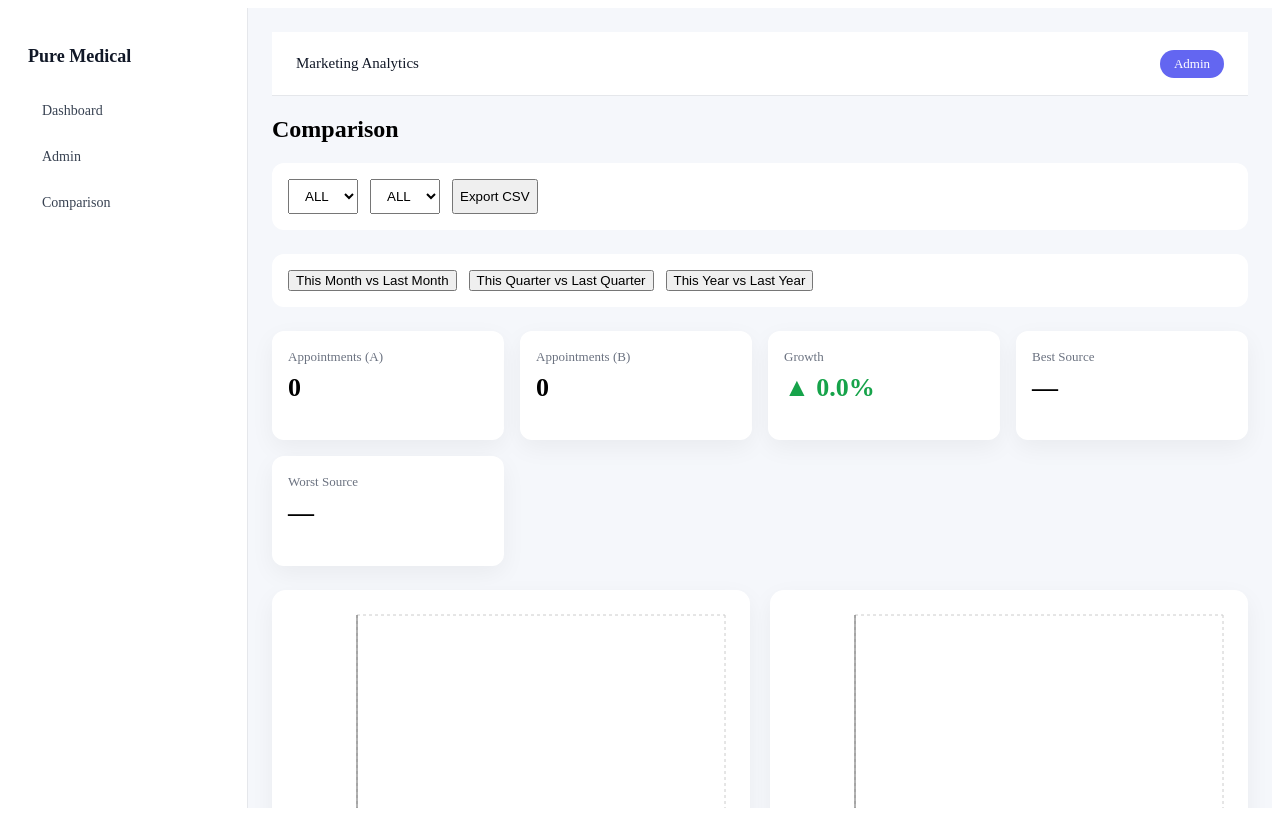
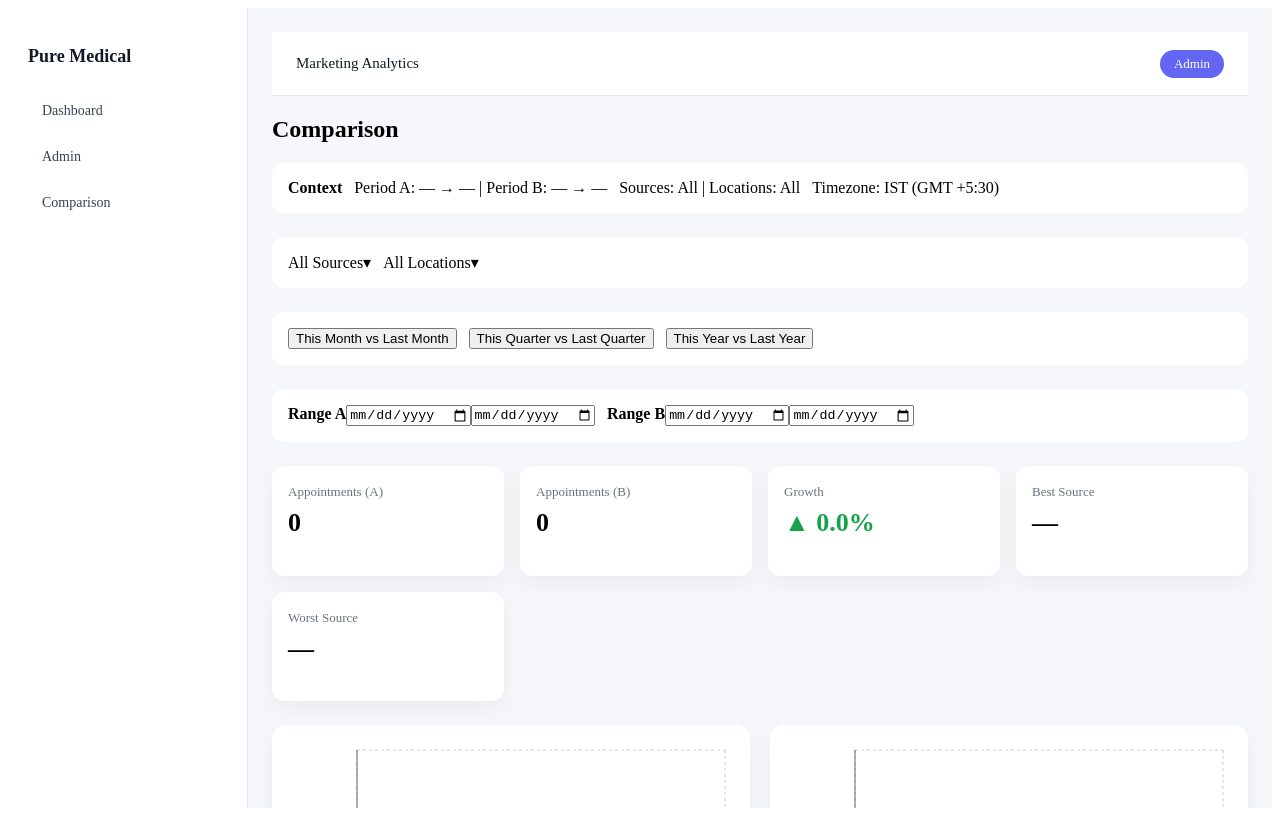
Before and after one commit to prkharpandey01/new_try_dashboard, a React (Vite) app: page /compare in a window 1280 px wide. Built offline with nearby package versions, Linux system fonts and the light colour scheme.

Commit message:
clinet feed back updated

```diff
--- /dev/null
+++ b/src/components/MultiSelect.css
@@ -0,0 +1,40 @@
+.multi-select {
+  position: relative;
+  min-width: 220px;
+}
+
+.multi-select-input {
+  background: #111827;
+  color: white;
+  padding: 10px 12px;
+  border-radius: 8px;
+  cursor: pointer;
+  display: flex;
+  justify-content: space-between;
+  align-items: center;
+}
+
+.multi-select-dropdown {
+  position: absolute;
+  top: 110%;
+  left: 0;
+  width: 100%;
+  background: #020617;
+  border: 1px solid #1f2933;
+  border-radius: 8px;
+  max-height: 240px;
+  overflow-y: auto;
+  z-index: 20;
+}
+
+.multi-select-option {
+  display: flex;
+  gap: 8px;
+  padding: 8px 10px;
+  cursor: pointer;
+  color: #e5e7eb;
+}
+
+.multi-select-option:hover {
+  background: #111827;
+}
--- /dev/null
+++ b/src/components/MultiSelect.tsx
@@ -0,0 +1,73 @@
+import { useState } from "react";
+
+interface MultiSelectProps {
+  label: string;
+  options: string[];
+  selected: string[];
+  onChange: (values: string[]) => void;
+}
+
+export default function MultiSelect({
+  label,
+  options,
+  selected,
+  onChange,
+}: MultiSelectProps) {
+  const [open, setOpen] = useState(false);
+
+  const toggleValue = (value: string) => {
+    if (selected.includes(value)) {
+      onChange(selected.filter((v) => v !== value));
+    } else {
+      onChange([...selected, value]);
+    }
+  };
+
+  const selectAll = () => {
+    if (selected.length === options.length) {
+      onChange([]);
+    } else {
+      onChange(options);
+    }
+  };
+
+  return (
+    <div className="multi-select">
+      <div
+        className="multi-select-input"
+        onClick={() => setOpen(!open)}
+      >
+        <span>
+          {selected.length === 0
+            ? `All ${label}`
+            : `${selected.length} ${label} selected`}
+        </span>
+        <span>▾</span>
+      </div>
+
+      {open && (
+        <div className="multi-select-dropdown">
+          <label className="multi-select-option">
+            <input
+              type="checkbox"
+              checked={selected.length === options.length}
+              onChange={selectAll}
+            />
+            Select All
+          </label>
+
+          {options.map((opt) => (
+            <label key={opt} className="multi-select-option">
+              <input
+                type="checkbox"
+                checked={selected.includes(opt)}
+                onChange={() => toggleValue(opt)}
+              />
+              {opt}
+            </label>
+          ))}
+        </div>
+      )}
+    </div>
+  );
+}
--- a/src/pages/Comparison.tsx
+++ b/src/pages/Comparison.tsx
@@ -3,6 +3,7 @@ import Sidebar from "../layout/Sidebar";
 import Topbar from "../layout/Topbar";
 import KPICard from "../components/KPICard";
 import Charts from "../components/Charts";
+import MultiSelect from "../components/MultiSelect";
 
 interface RecordItem {
   date: string;
@@ -33,17 +34,29 @@ const calculateGrowth = (current: number, previous: number) => {
   return ((current - previous) / previous) * 100;
 };
 
+/* ================= WEEK AGGREGATION ================= */
+const getWeekKey = (dateStr: string) => {
+  const d = new Date(dateStr);
+  const firstDay = new Date(d.getFullYear(), 0, 1);
+  const dayOfYear =
+    (d.getTime() - firstDay.getTime()) / 86400000 + 1;
+  const week = Math.ceil(dayOfYear / 7);
+  return `${d.getFullYear()}-W${week.toString().padStart(2, "0")}`;
+};
+
 export default function Comparison() {
   /* ================= LOAD DATA ================= */
   const [records] = useState<RecordItem[]>(() => {
+    if (typeof window === "undefined") return [];
     const raw = localStorage.getItem(STORAGE_KEY);
     return raw ? JSON.parse(raw) : [];
   });
 
-  /* ================= FILTERS ================= */
-  const [source, setSource] = useState("ALL");
-  const [location, setLocation] = useState("ALL");
+  /* ================= MULTI-SELECT FILTERS ================= */
+  const [selectedSources, setSelectedSources] = useState<string[]>([]);
+  const [selectedLocations, setSelectedLocations] = useState<string[]>([]);
 
+  /* ================= DATE RANGES ================= */
   const [fromA, setFromA] = useState("");
   const [toA, setToA] = useState("");
   const [fromB, setFromB] = useState("");
@@ -78,46 +91,64 @@ export default function Comparison() {
     }
   };
 
-  /* ================= FILTERED DATA (COMPILER SAFE) ================= */
+  /* ================= FILTERED DATA ================= */
   const dataA = useMemo(() => {
     return records.filter((r) => {
-      if (source !== "ALL" && r.source !== source) return false;
-      if (location !== "ALL" && r.location !== location) return false;
+      if (
+        selectedSources.length > 0 &&
+        !selectedSources.includes(r.source)
+      )
+        return false;
+      if (
+        selectedLocations.length > 0 &&
+        !selectedLocations.includes(r.location)
+      )
+        return false;
+
       const d = new Date(r.date);
       if (fromA && d < new Date(fromA)) return false;
       if (toA && d > new Date(toA)) return false;
       return true;
     });
-  }, [records, source, location, fromA, toA]);
+  }, [records, selectedSources, selectedLocations, fromA, toA]);
 
   const dataB = useMemo(() => {
     return records.filter((r) => {
-      if (source !== "ALL" && r.source !== source) return false;
-      if (location !== "ALL" && r.location !== location) return false;
+      if (
+        selectedSources.length > 0 &&
+        !selectedSources.includes(r.source)
+      )
+        return false;
+      if (
+        selectedLocations.length > 0 &&
+        !selectedLocations.includes(r.location)
+      )
+        return false;
+
       const d = new Date(r.date);
       if (fromB && d < new Date(fromB)) return false;
       if (toB && d > new Date(toB)) return false;
       return true;
     });
-  }, [records, source, location, fromB, toB]);
+  }, [records, selectedSources, selectedLocations, fromB, toB]);
 
-  /* ================= SUMMARY ================= */
+  /* ================= SUMMARY (BEST / WORST FIXED) ================= */
   const summarize = (data: RecordItem[]) => {
-    const src: Record<string, number> = {};
-    const loc: Record<string, number> = {};
+    const sourceMap: Record<string, number> = {};
 
     data.forEach((r) => {
-      src[r.source] = (src[r.source] || 0) + 1;
-      loc[r.location] = (loc[r.location] || 0) + 1;
+      sourceMap[r.source] = (sourceMap[r.source] || 0) + 1;
     });
+
+    const sorted = Object.entries(sourceMap).sort(
+      (a, b) => b[1] - a[1]
+    );
 
     return {
       total: data.length,
-      sourceMap: src,
-      locationMap: loc,
-      topSource: Object.entries(src).sort((a, b) => b[1] - a[1])[0]?.[0] || "—",
-      topLocation:
-        Object.entries(loc).sort((a, b) => b[1] - a[1])[0]?.[0] || "—",
+      bestSource: sorted[0]?.[0] || "—",
+      worstSource: sorted[sorted.length - 1]?.[0] || "—",
+      sourceMap,
     };
   };
 
@@ -126,54 +157,22 @@ export default function Comparison() {
 
   const growth = calculateGrowth(summaryA.total, summaryB.total);
 
-  /* ================= SOURCE DELTA ================= */
-  const sourceDelta = useMemo(() => {
-    const allSources = new Set([
-      ...Object.keys(summaryA.sourceMap),
-      ...Object.keys(summaryB.sourceMap),
-    ]);
-
-    const deltas = Array.from(allSources).map((s) => ({
-      source: s,
-      delta:
-        (summaryA.sourceMap[s] || 0) - (summaryB.sourceMap[s] || 0),
-    }));
-
-    const best = deltas.sort((a, b) => b.delta - a.delta)[0];
-    const worst = deltas.sort((a, b) => a.delta - b.delta)[0];
-
-    return { best, worst };
-  }, [summaryA, summaryB]);
-
-  /* ================= CHART ================= */
-  const buildDailyChart = (data: RecordItem[]) => {
+  /* ================= WEEKLY CHART ================= */
+  const buildWeeklyChart = (data: RecordItem[]) => {
     const map: Record<string, number> = {};
     data.forEach((r) => {
-      map[r.date] = (map[r.date] || 0) + 1;
+      const key = getWeekKey(r.date);
+      map[key] = (map[key] || 0) + 1;
     });
-    return Object.entries(map).map(([date, value]) => ({ date, value }));
+    return Object.entries(map).map(([name, value]) => ({
+      date: name,
+      value,
+    }));
   };
 
-  /* ================= EXPORT ================= */
-  const exportCSV = () => {
-    const rows = [
-      ["Range", "Date", "Source", "Location"],
-      ...dataA.map((r) => ["A", r.date, r.source, r.location]),
-      ...dataB.map((r) => ["B", r.date, r.source, r.location]),
-    ];
-
-    const csv = rows.map((r) => r.join(",")).join("\n");
-    const blob = new Blob([csv], { type: "text/csv" });
-    const url = URL.createObjectURL(blob);
-
-    const a = document.createElement("a");
-    a.href = url;
-    a.download = "comparison.csv";
-    a.click();
-  };
-
-  const sources = ["ALL", ...new Set(records.map((r) => r.source))];
-  const locations = ["ALL", ...new Set(records.map((r) => r.location))];
+  /* ================= OPTIONS ================= */
+  const sourceOptions = [...new Set(records.map((r) => r.source))];
+  const locationOptions = [...new Set(records.map((r) => r.location))];
 
   return (
     <div className="app-layout">
@@ -183,22 +182,67 @@ export default function Comparison() {
 
         <h2>Comparison</h2>
 
+        {/* CONTEXT CARD */}
+        <div className="filters-card">
+          <strong>Context</strong>
+          <div>
+            Period A: {fromA || "—"} → {toA || "—"} | Period B:{" "}
+            {fromB || "—"} → {toB || "—"}
+          </div>
+          <div>
+            Sources:{" "}
+            {selectedSources.length > 0
+              ? selectedSources.join(", ")
+              : "All"}{" "}
+            | Locations:{" "}
+            {selectedLocations.length > 0
+              ? selectedLocations.join(", ")
+              : "All"}
+          </div>
+          <div>Timezone: IST (GMT +5:30)</div>
+        </div>
+
         {/* FILTERS */}
         <div className="filters-card">
-          <select value={source} onChange={(e) => setSource(e.target.value)}>
-            {sources.map((s) => <option key={s}>{s}</option>)}
-          </select>
-          <select value={location} onChange={(e) => setLocation(e.target.value)}>
-            {locations.map((l) => <option key={l}>{l}</option>)}
-          </select>
-          <button onClick={exportCSV}>Export CSV</button>
+          <MultiSelect
+            label="Sources"
+            options={sourceOptions}
+            selected={selectedSources}
+            onChange={setSelectedSources}
+          />
+          <MultiSelect
+            label="Locations"
+            options={locationOptions}
+            selected={selectedLocations}
+            onChange={setSelectedLocations}
+          />
         </div>
 
         {/* PRESETS */}
         <div className="filters-card">
-          <button onClick={() => applyPreset("MONTH")}>This Month vs Last Month</button>
-          <button onClick={() => applyPreset("QUARTER")}>This Quarter vs Last Quarter</button>
-          <button onClick={() => applyPreset("YEAR")}>This Year vs Last Year</button>
+          <button onClick={() => applyPreset("MONTH")}>
+            This Month vs Last Month
+          </button>
+          <button onClick={() => applyPreset("QUARTER")}>
+            This Quarter vs Last Quarter
+          </button>
+          <button onClick={() => applyPreset("YEAR")}>
+            This Year vs Last Year
+          </button>
+        </div>
+
+        {/* CUSTOM RANGE */}
+        <div className="filters-card">
+          <div>
+            <strong>Range A</strong>
+            <input type="date" value={fromA} onChange={(e) => setFromA(e.target.value)} />
+            <input type="date" value={toA} onChange={(e) => setToA(e.target.value)} />
+          </div>
+          <div>
+            <strong>Range B</strong>
+            <input type="date" value={fromB} onChange={(e) => setFromB(e.target.value)} />
+            <input type="date" value={toB} onChange={(e) => setToB(e.target.value)} />
+          </div>
         </div>
 
         {/* KPI */}
@@ -211,14 +255,14 @@ export default function Comparison() {
               {growth >= 0 ? "▲" : "▼"} {Math.abs(growth).toFixed(1)}%
             </h2>
           </div>
-          <KPICard title="Best Source" value={sourceDelta.best?.source || "—"} />
-          <KPICard title="Worst Source" value={sourceDelta.worst?.source || "—"} />
+          <KPICard title="Best Source" value={summaryA.bestSource} />
+          <KPICard title="Worst Source" value={summaryA.worstSource} />
         </div>
 
-        {/* CHARTS */}
+        {/* WEEKLY COMPARISON CHART */}
         <div className="secondary-grid">
-          <Charts type="LINE" data={buildDailyChart(dataA)} />
-          <Charts type="LINE" data={buildDailyChart(dataB)} />
+          <Charts type="LINE" data={buildWeeklyChart(dataA)} />
+          <Charts type="LINE" data={buildWeeklyChart(dataB)} />
         </div>
       </main>
     </div>
--- a/src/pages/Dashboard.tsx
+++ b/src/pages/Dashboard.tsx
@@ -4,6 +4,7 @@ import Topbar from "../layout/Topbar";
 import KPICard from "../components/KPICard";
 import Charts from "../components/Charts";
 import DonutChart from "../components/DonutChart";
+import MultiSelect from "../components/MultiSelect";
 
 interface RecordItem {
   date: string;
@@ -16,24 +17,37 @@ type ViewMode = "YEAR" | "QUARTER" | "MONTH" | "DAY";
 const STORAGE_KEY = "PURE_MEDICAL_RECORDS";
 
 export default function Dashboard() {
-  /* ================= STATE INITIALIZATION (NO useEffect) ================= */
+  /* ================= LOAD DATA (SAFE FOR SSR) ================= */
   const [records] = useState<RecordItem[]>(() => {
+    if (typeof window === "undefined") return [];
     const raw = localStorage.getItem(STORAGE_KEY);
     return raw ? JSON.parse(raw) : [];
   });
 
-  const [source, setSource] = useState("ALL");
-  const [location, setLocation] = useState("ALL");
+  /* ================= MULTI-SELECT FILTER STATE ================= */
+  const [selectedSources, setSelectedSources] = useState<string[]>([]);
+  const [selectedLocations, setSelectedLocations] = useState<string[]>([]);
+
   const [viewMode, setViewMode] = useState<ViewMode>("MONTH");
 
   /* ================= FILTERED DATA ================= */
   const filteredRecords = useMemo(() => {
-    return records.filter(
-      (r) =>
-        (source === "ALL" || r.source === source) &&
-        (location === "ALL" || r.location === location)
-    );
-  }, [records, source, location]);
+    return records.filter((r) => {
+      if (
+        selectedSources.length > 0 &&
+        !selectedSources.includes(r.source)
+      )
+        return false;
+
+      if (
+        selectedLocations.length > 0 &&
+        !selectedLocations.includes(r.location)
+      )
+        return false;
+
+      return true;
+    });
+  }, [records, selectedSources, selectedLocations]);
 
   /* ================= KPI CALCULATIONS ================= */
   const totalAppointments = filteredRecords.length;
@@ -54,12 +68,12 @@ export default function Dashboard() {
     return Object.entries(map).sort((a, b) => b[1] - a[1])[0]?.[0] || "—";
   }, [filteredRecords]);
 
-  /* ================= AGGREGATION HELPERS ================= */
+  /* ================= AGGREGATION ================= */
   const yearData = useMemo(() => {
     const map: Record<string, number> = {};
     filteredRecords.forEach((r) => {
-      const year = new Date(r.date).getFullYear();
-      map[year] = (map[year] || 0) + 1;
+      const y = new Date(r.date).getFullYear();
+      map[y] = (map[y] || 0) + 1;
     });
     return Object.entries(map).map(([name, value]) => ({ name, value }));
   }, [filteredRecords]);
@@ -77,10 +91,16 @@ export default function Dashboard() {
   const monthData = useMemo(() => {
     const map: Record<string, number> = {};
     filteredRecords.forEach((r) => {
-      const m = new Date(r.date).toLocaleString("default", { month: "short" });
-      map[m] = (map[m] || 0) + 1;
+      const d = new Date(r.date);
+      const label = `${d.toLocaleString("default", {
+        month: "short",
+      })} ${d.getFullYear()}`;
+      map[label] = (map[label] || 0) + 1;
     });
-    return Object.entries(map).map(([month, value]) => ({ month, value }));
+    return Object.entries(map).map(([month, value]) => ({
+      month,
+      value,
+    }));
   }, [filteredRecords]);
 
   const dayData = useMemo(() => {
@@ -88,7 +108,10 @@ export default function Dashboard() {
     filteredRecords.forEach((r) => {
       map[r.date] = (map[r.date] || 0) + 1;
     });
-    return Object.entries(map).map(([date, value]) => ({ date, value }));
+    return Object.entries(map).map(([date, value]) => ({
+      date,
+      value,
+    }));
   }, [filteredRecords]);
 
   /* ================= DONUT DATA ================= */
@@ -108,9 +131,9 @@ export default function Dashboard() {
     return Object.entries(map).map(([name, value]) => ({ name, value }));
   }, [filteredRecords]);
 
-  /* ================= DROPDOWNS ================= */
-  const sources = ["ALL", ...new Set(records.map((r) => r.source))];
-  const locations = ["ALL", ...new Set(records.map((r) => r.location))];
+  /* ================= OPTIONS ================= */
+  const sourceOptions = [...new Set(records.map((r) => r.source))];
+  const locationOptions = [...new Set(records.map((r) => r.location))];
 
   return (
     <div className="app-layout">
@@ -119,7 +142,7 @@ export default function Dashboard() {
       <main className="main-content">
         <Topbar />
 
-        {/* KPI CARDS */}
+        {/* KPI */}
         <div className="kpi-grid">
           <KPICard title="Total Appointments" value={totalAppointments} />
           <KPICard title="Top Source" value={topSource} />
@@ -127,25 +150,24 @@ export default function Dashboard() {
           <KPICard title="Conversion Rate" value="—" />
         </div>
 
-        {/* SOURCE / LOCATION FILTERS */}
+        {/* MULTI-SELECT FILTERS */}
         <div className="filters-card">
-          <select value={source} onChange={(e) => setSource(e.target.value)}>
-            {sources.map((s) => (
-              <option key={s}>{s}</option>
-            ))}
-          </select>
+          <MultiSelect
+            label="Sources"
+            options={sourceOptions}
+            selected={selectedSources}
+            onChange={setSelectedSources}
+          />
 
-          <select
-            value={location}
-            onChange={(e) => setLocation(e.target.value)}
-          >
-            {locations.map((l) => (
-              <option key={l}>{l}</option>
-            ))}
-          </select>
+          <MultiSelect
+            label="Locations"
+            options={locationOptions}
+            selected={selectedLocations}
+            onChange={setSelectedLocations}
+          />
         </div>
 
-        {/* TIME RANGE SELECTOR */}
+        {/* TIME RANGE */}
         <div className="filters-card">
           <button onClick={() => setViewMode("YEAR")}>Yearly</button>
           <button onClick={() => setViewMode("QUARTER")}>Quarterly</button>
@@ -153,7 +175,7 @@ export default function Dashboard() {
           <button onClick={() => setViewMode("DAY")}>Daily</button>
         </div>
 
-        {/* MAIN DYNAMIC CHART */}
+        {/* CHART */}
         {viewMode === "YEAR" && <Charts type="BAR" data={yearData} />}
         {viewMode === "MONTH" && <Charts type="AREA" data={monthData} />}
         {viewMode === "DAY" && <Charts type="LINE" data={dayData} />}
@@ -163,8 +185,8 @@ export default function Dashboard() {
 
         {/* SECONDARY DONUTS */}
         <div className="secondary-grid">
-          <DonutChart title="Appointments by Source" data={sourceDonut} />
-          <DonutChart title="Appointments by Location" data={locationDonut} />
+          <DonutChart title="By Source" data={sourceDonut} />
+          <DonutChart title="By Location" data={locationDonut} />
         </div>
       </main>
     </div>
```
